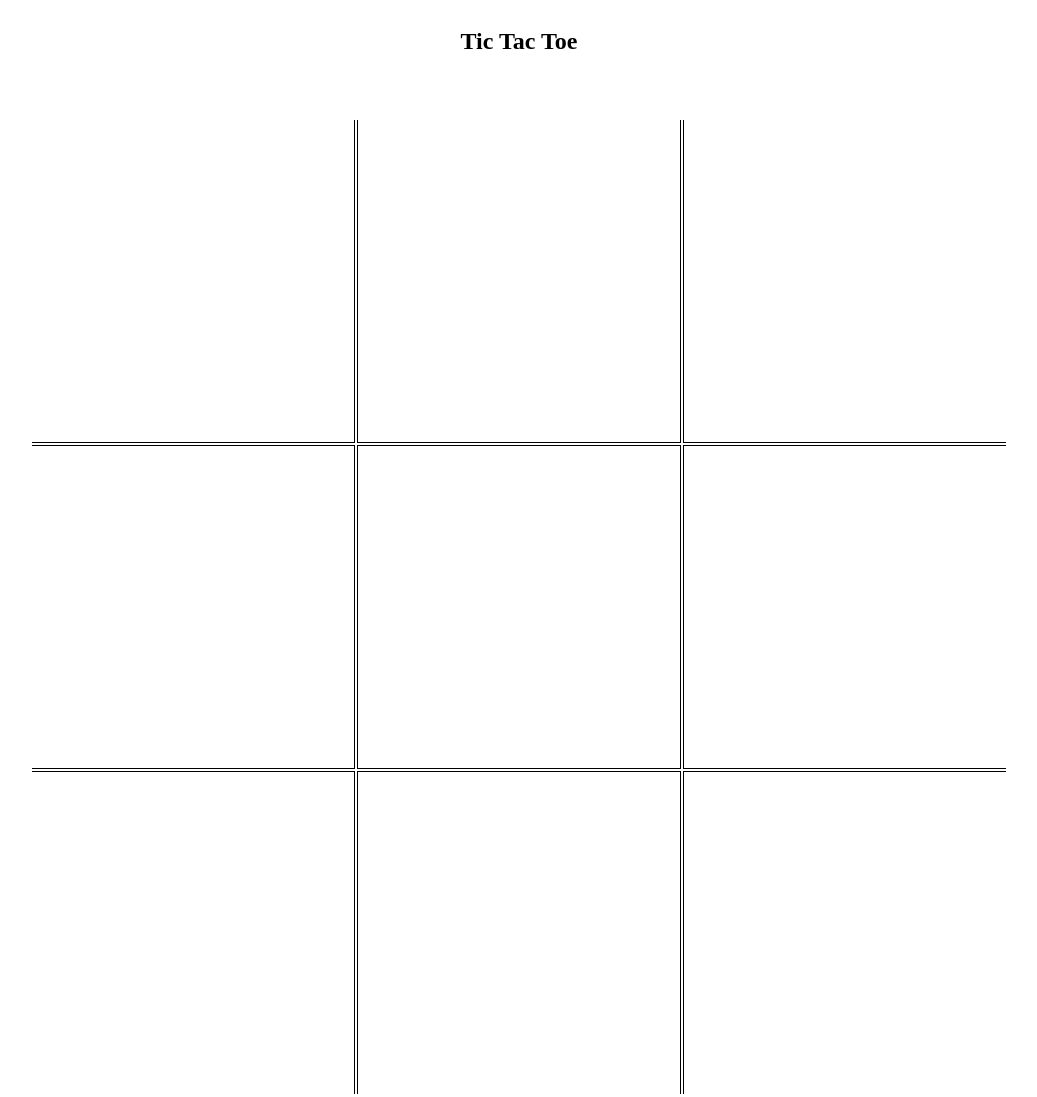
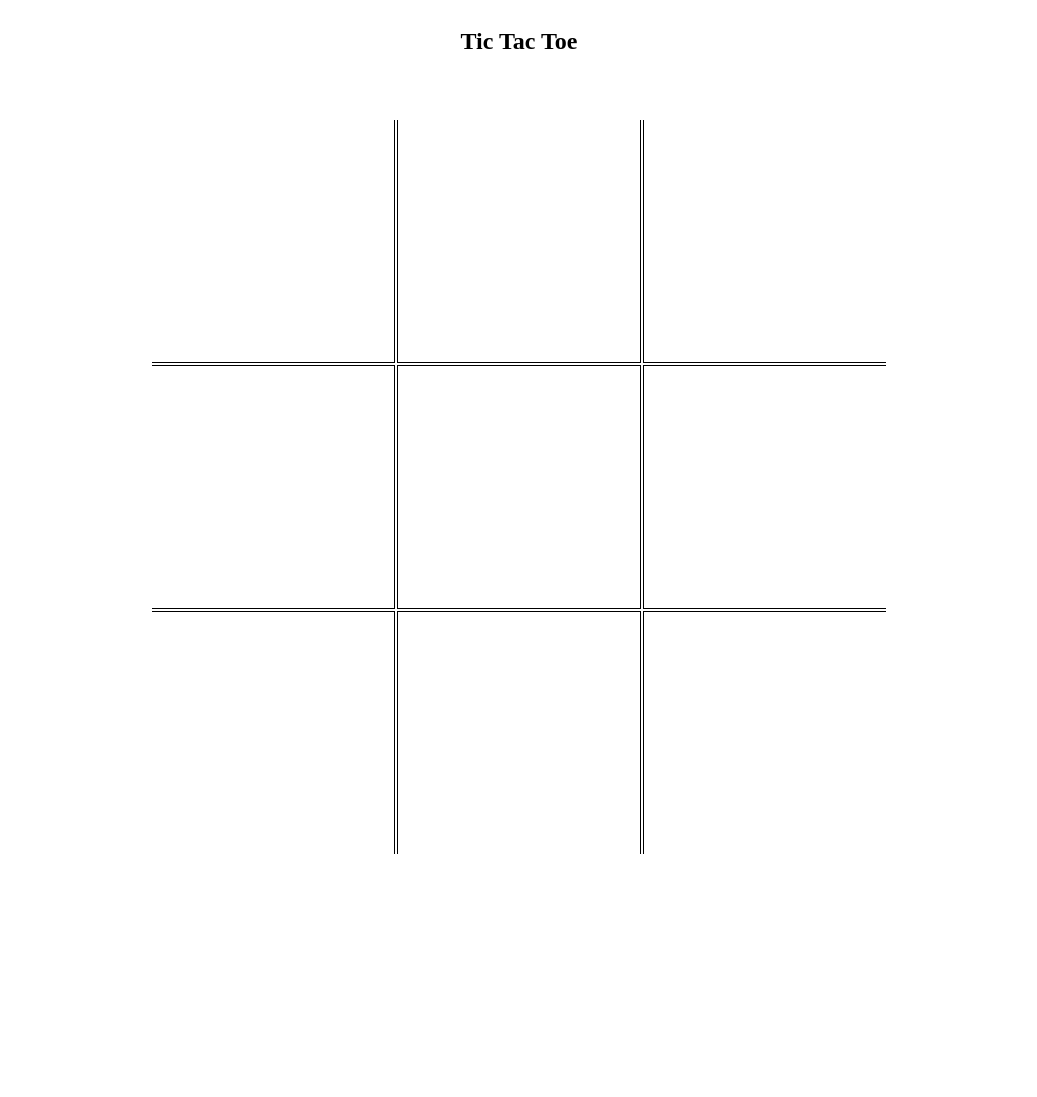
Before and after one commit to deeNewearth/tic-tac-toe, a website built with Parcel: page src/index.html in a window 1280 px wide. Shown: the whole page, without its empty margins (121-1158 px from the left). After the commit the page ends 864 px from the top, so only its background shows below. Built offline with nearby package versions, Linux system fonts and the light colour scheme.

Commit message:
chore: resize

```diff
--- a/src/app.css
+++ b/src/app.css
@@ -56,8 +56,8 @@ td:last-child{
 
 @media (min-width: 70em) and (orientation: landscape) {
     td {
-        width: 20em;
-        height: 20em;
+        width: 15em;
+        height: 15em;
       }
 
 }
```
